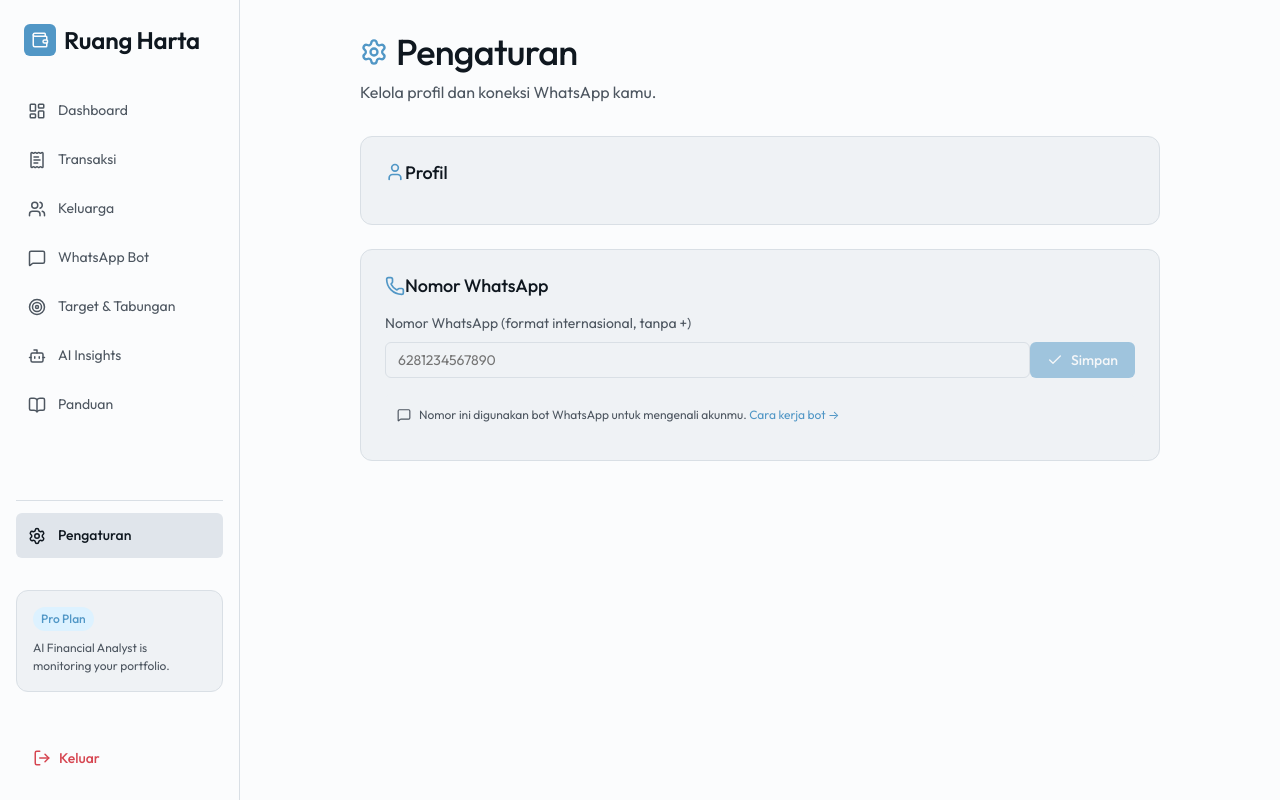
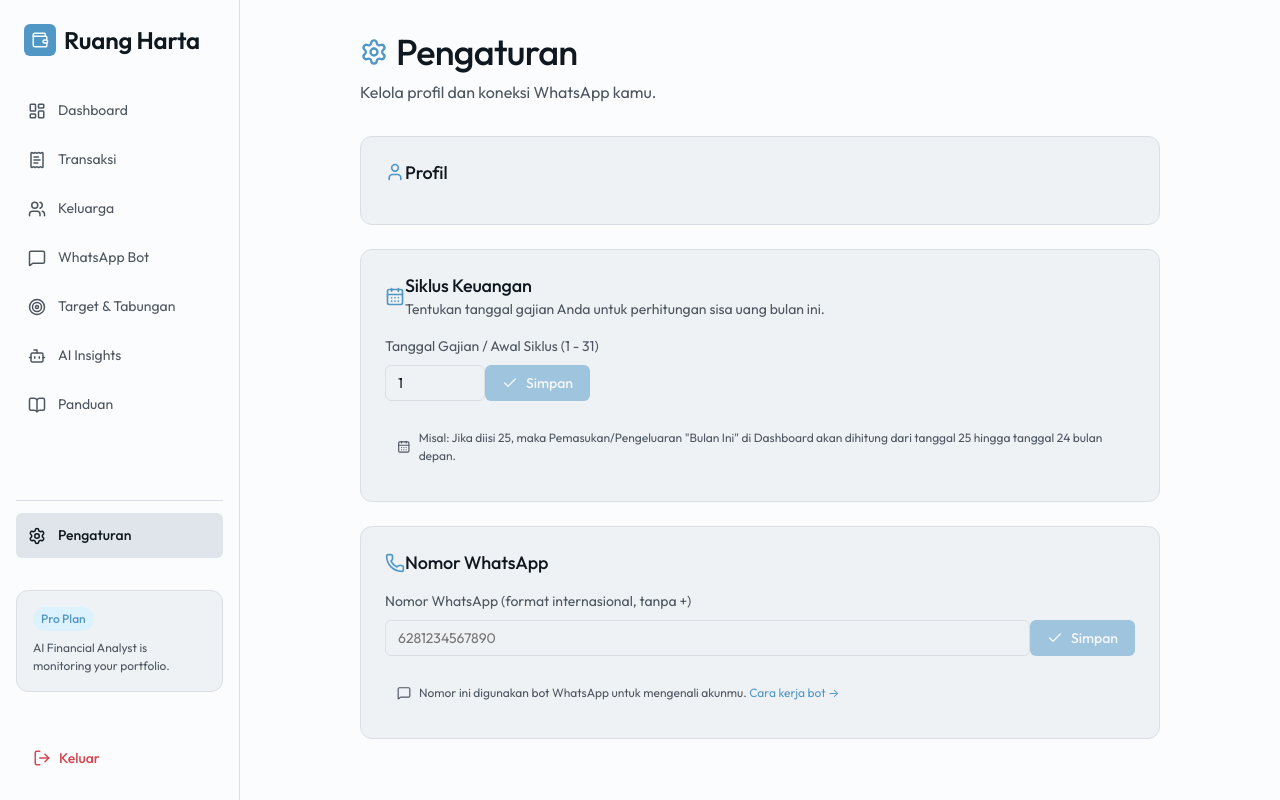
Before and after one commit to Upiiqu/ruang-harta, a Next.js app: page /settings in a window 1280 px wide. Built offline with nearby package versions, Linux system fonts and the light colour scheme; no server answers.

Commit message:
feat: add financial cycle date settings and period filtering

```diff
--- a/src/app/settings/page.tsx
+++ b/src/app/settings/page.tsx
@@ -1,7 +1,7 @@
 "use client";
 
 import React, { useEffect, useState } from 'react';
-import { Settings, Phone, Check, X, RefreshCw, MessageSquare, User } from 'lucide-react';
+import { Settings, Phone, Check, X, RefreshCw, MessageSquare, User, CalendarDays } from 'lucide-react';
 import Link from 'next/link';
 
 export default function SettingsPage() {
@@ -12,9 +12,17 @@ export default function SettingsPage() {
   const [saving, setSaving] = useState(false);
   const [message, setMessage] = useState('');
 
+  const [cycleDate, setCycleDate] = useState('1');
+  const [savedCycleDate, setSavedCycleDate] = useState('1');
+  const [cycleMessage, setCycleMessage] = useState('');
+
   useEffect(() => {
     const name = localStorage.getItem('ruang_harta_user_name') || '';
     setUserName(name);
+
+    const cDate = localStorage.getItem('ruang_harta_cycle_date') || '1';
+    setCycleDate(cDate);
+    setSavedCycleDate(cDate);
 
     fetch('/api/whatsapp/pairing')
       .then(res => res.json())
@@ -76,6 +84,19 @@ export default function SettingsPage() {
       setMessage('Gagal menghapus.');
     }
     setSaving(false);
+    setSaving(false);
+  };
+
+  const handleSaveCycle = () => {
+    const num = parseInt(cycleDate);
+    if (isNaN(num) || num < 1 || num > 31) {
+      setCycleMessage('Tanggal harus antara 1 sampai 31.');
+      return;
+    }
+    localStorage.setItem('ruang_harta_cycle_date', num.toString());
+    setSavedCycleDate(num.toString());
+    setCycleMessage('Tanggal gajian berhasil disimpan!');
+    setTimeout(() => setCycleMessage(''), 3000);
   };
 
   return (
@@ -101,6 +122,52 @@ export default function SettingsPage() {
             <span className="font-medium">{userName}</span>
           </div>
         )}
+      </div>
+
+      {/* Financial Cycle Card */}
+      <div className="glass-panel" style={{ padding: 'var(--space-6)', marginBottom: 'var(--space-6)' }}>
+        <div className="flex items-center gap-3" style={{ marginBottom: 'var(--space-4)' }}>
+          <CalendarDays size={20} color="var(--color-accent)" />
+          <div>
+            <h3>Siklus Keuangan</h3>
+            <p className="text-sm text-muted" style={{ marginTop: '2px' }}>Tentukan tanggal gajian Anda untuk perhitungan sisa uang bulan ini.</p>
+          </div>
+        </div>
+
+        <div className="flex flex-col gap-4">
+          <div>
+            <label className="text-sm text-muted" style={{ display: 'block', marginBottom: 'var(--space-2)' }}>
+              Tanggal Gajian / Awal Siklus (1 - 31)
+            </label>
+            <div className="flex items-center gap-3">
+              <input
+                type="number"
+                min="1"
+                max="31"
+                className="input-field"
+                placeholder="1"
+                value={cycleDate}
+                onChange={e => setCycleDate(e.target.value)}
+                style={{ width: '100px' }}
+              />
+              <button className="btn btn-primary flex items-center gap-2" onClick={handleSaveCycle} disabled={cycleDate === savedCycleDate}>
+                <Check size={16} />
+                Simpan
+              </button>
+            </div>
+          </div>
+
+          {cycleMessage && (
+            <p className="text-sm" style={{ color: cycleMessage.includes('harus') ? 'var(--color-danger)' : 'var(--color-success)' }}>
+              {cycleMessage}
+            </p>
+          )}
+
+          <div className="flex items-center gap-2 text-xs text-muted" style={{ padding: 'var(--space-3)', backgroundColor: 'var(--color-paper-2)', borderRadius: 'var(--radius-md)' }}>
+            <CalendarDays size={14} />
+            <span>Misal: Jika diisi 25, maka Pemasukan/Pengeluaran "Bulan Ini" di Dashboard akan dihitung dari tanggal 25 hingga tanggal 24 bulan depan.</span>
+          </div>
+        </div>
       </div>
 
       {/* WhatsApp Number Card */}
```
Also changed, not shown: src/app/page.tsx (+59 -6 lines).
